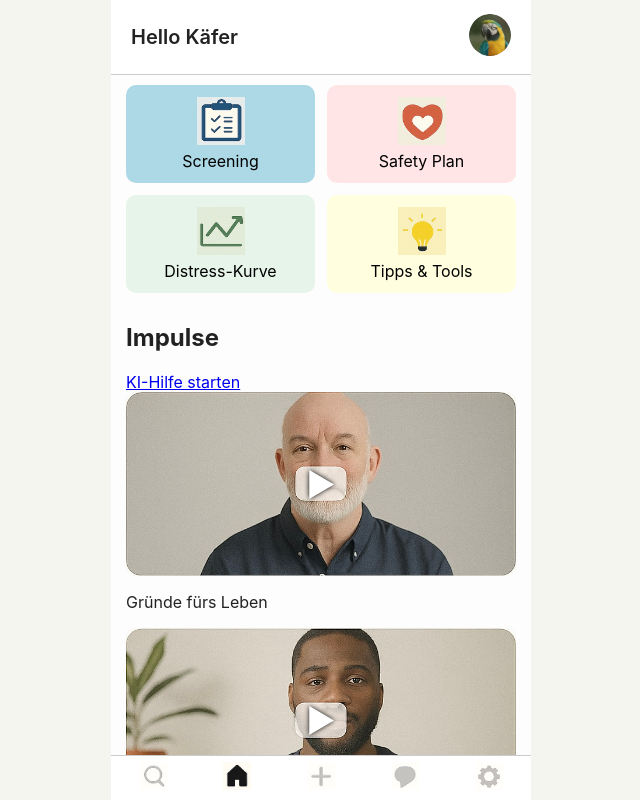
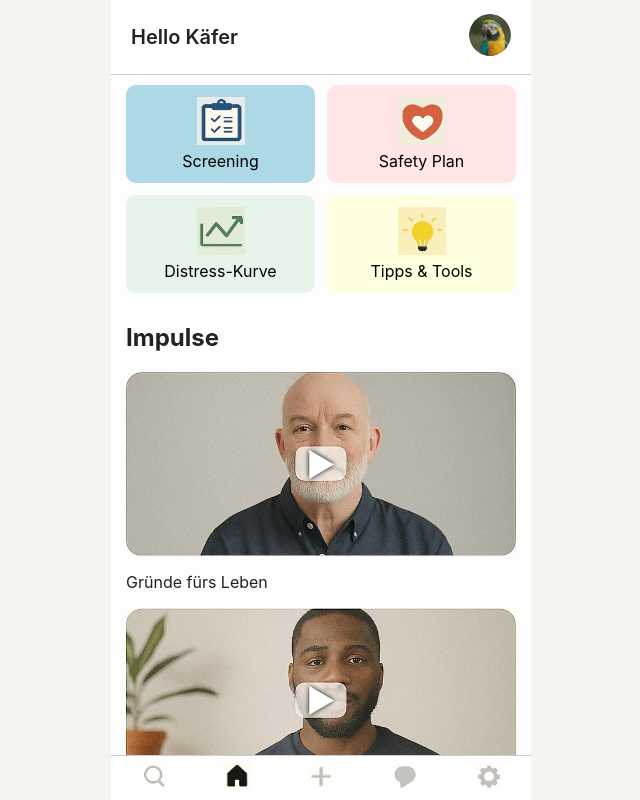
Before and after one commit to ulrichkastner/AVOapp, a plain HTML site: page app.html in a window 1280 px wide. Shown: the whole page, without its empty margins (319-959 px from the left). Drawn offline with Linux system fonts and the light colour scheme.

Commit message:
Update app.html

```diff
--- a/app.html
+++ b/app.html
@@ -75,7 +75,6 @@
     <section class="impulse-section">
       <div class="impulse-header">
         <h2>Impulse</h2>
-        <a href="modules/ki-assistenz.html" class="ki-button">KI-Hilfe starten</a>
       </div>
 
       <div class="impulse-list">
```
